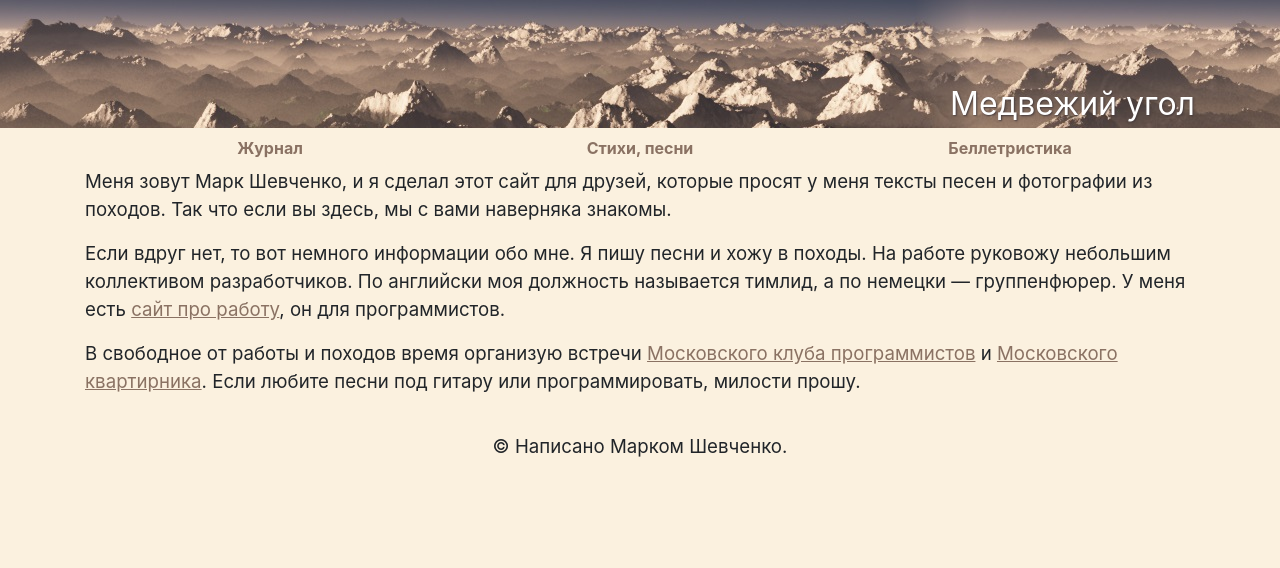
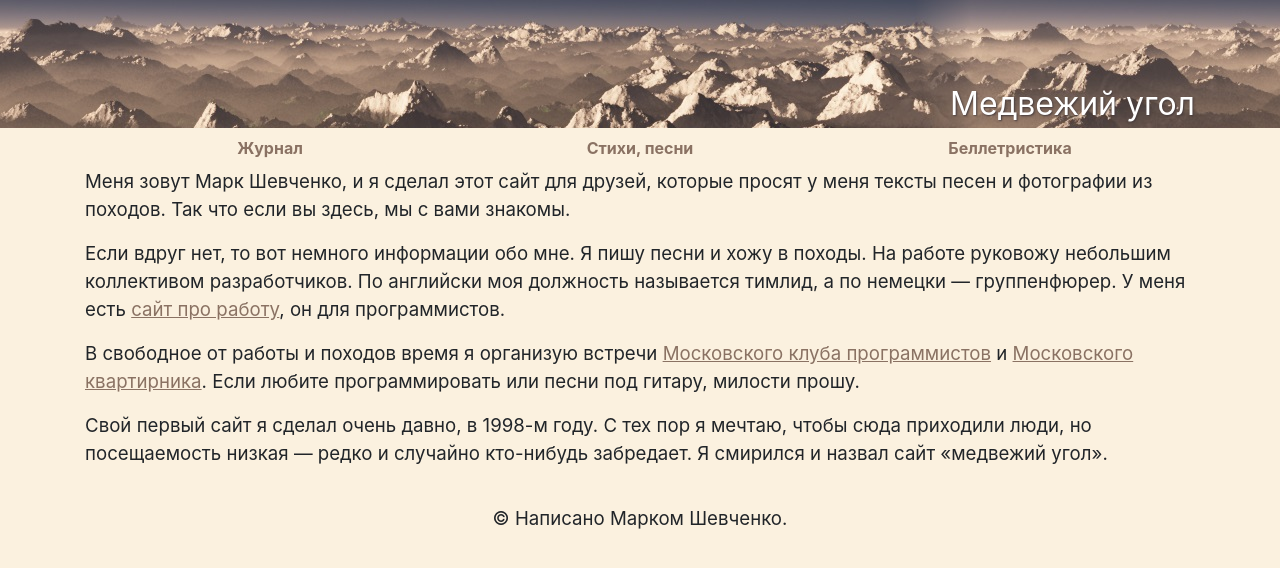
Before and after one commit to mark-shevchenko-name/mark-shevchenko-name.github.io, a Jekyll site: the page built from index.md, in a window 1280 px wide. Shown: the top 568 px of the page. Built offline with Jekyll 4.4.1, drawn with Linux system fonts in a browser that asks for light colours.

Commit message:
Переписал входной текст

```diff
--- a/index.md
+++ b/index.md
@@ -3,12 +3,15 @@ layout: main
 ---
 
 Меня зовут Марк Шевченко, и я сделал этот сайт для друзей, которые просят у меня тексты песен и фотографии из походов.
-Так что если вы здесь, мы с вами наверняка знакомы.
+Так что если вы здесь, мы с вами знакомы.
 
 Если вдруг нет, то вот немного информации обо мне. Я пишу песни и хожу в походы. На работе руковожу небольшим
 коллективом разработчиков. По английски моя должность называется тимлид, а по немецки&nbsp;&mdash; группенфюрер. У
 меня есть <a href="http://markshevchenko.pro">сайт про работу</a>, он для программистов.
 
-В свободное от работы и походов время организую встречи <a href="http://prog.msk.ru">Московского клуба программистов</a>
-и <a href="https://www.meetup.com/ru-RU/bardmsk/">Московского квартирника</a>. Если любите песни под гитару или программировать,
+В свободное от работы и походов время я организую встречи <a href="http://prog.msk.ru">Московского клуба программистов</a>
+и <a href="https://www.meetup.com/ru-RU/bardmsk/">Московского квартирника</a>. Если любите программировать или песни под гитару,
 милости прошу.
+
+Свой первый сайт я сделал очень давно, в 1998-м году. С тех пор я мечтаю, чтобы сюда приходили люди, но
+посещаемость низкая&nbsp;&mdash; редко и случайно кто-нибудь забредает. Я смирился и назвал сайт &laquo;медвежий угол&raquo;.
```
